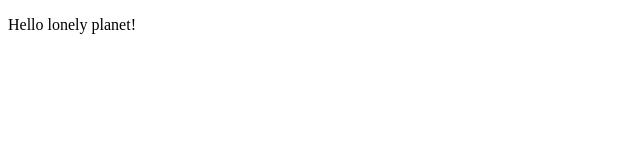
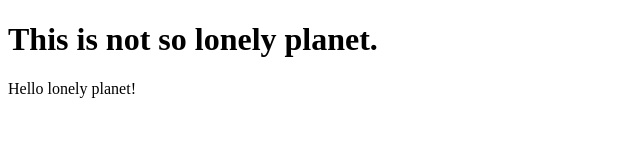
Before and after one commit to dEiC/Fakebook, a plain HTML site: page index.html in a window 1280 px wide. Shown: the whole page, without its empty margins (0-640 px from the left). Drawn offline with Linux system fonts and the light colour scheme.

Commit message:
Dodan naslov

```diff
--- a/index.html
+++ b/index.html
@@ -5,6 +5,7 @@
     <title>Title</title>
 </head>
 <body>
+    <h1>This is not so lonely planet.</h1>
     <p>Hello lonely planet!</p>
 </body>
 </html>
```
